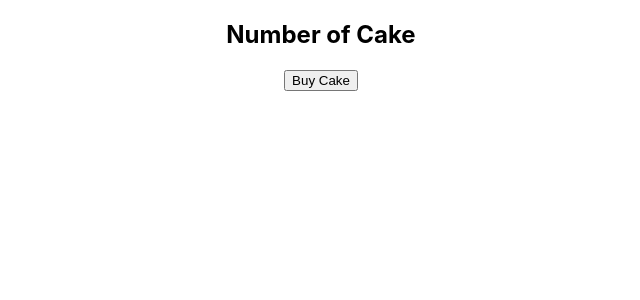
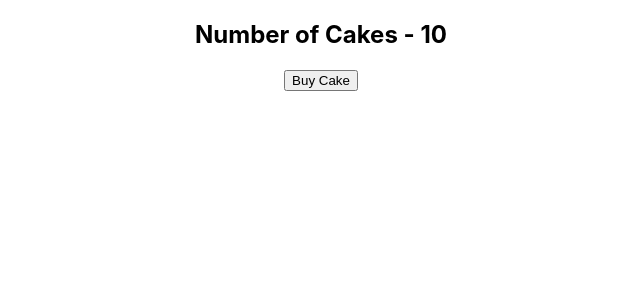
Before and after one commit to SandeepKumar377/React-Redux-with-UI, a React (Create React App) app: page / in a window 1280 px wide. Shown: the top 300 px of the page, without its empty margins (319-959 px from the left). Built offline with nearby package versions, Linux system fonts and the light colour scheme.

Commit message:
Done cakeStore

```diff
--- a/src/App.js
+++ b/src/App.js
@@ -1,11 +1,15 @@
 import './App.css';
+import { Provider } from 'react-redux';
+import store from './redux/store';
 import CakeContainer from './components/CakeContainer';
 
 function App() {
   return (
-    <div className="App">
-      <CakeContainer />
-    </div>
+    <Provider store={store}>
+      <div className="App">
+        <CakeContainer />
+      </div>
+    </Provider>
   );
 }
 
--- a/src/components/CakeContainer.js
+++ b/src/components/CakeContainer.js
@@ -1,11 +1,27 @@
 import React from 'react'
+import { connect } from 'react-redux'
+import { buyCake } from '../redux'
 
-const CakeContainer = () => {
+const CakeContainer = (props) => {
     return (
         <div>
-            <h2>Number of Cake </h2>
-            <button>Buy Cake</button>
+            <h2>Number of Cakes - {props.numOfCakes} </h2>
+            <button onClick={props.buyCake}>Buy Cake</button>
         </div>
     )
 }
-export default CakeContainer
+
+const mapStateToProps = state => {
+    return {
+        numOfCakes: state.numOfCakes
+    }
+}
+const mapDispatchToProps = dispatch => {
+    return {
+        buyCake: () => dispatch(buyCake())
+    }
+}
+export default connect(
+    mapStateToProps,
+    mapDispatchToProps
+    )(CakeContainer)
--- a/src/redux/cake/cakeActions.js
+++ b/src/redux/cake/cakeActions.js
@@ -1,5 +1,5 @@
 import { BUY_CAKE } from "./cakeTypes"
-const buyCake = () => {
+export const buyCake = () => {
     return {
         type: BUY_CAKE
     }
--- /dev/null
+++ b/src/redux/index.js
@@ -0,0 +1 @@
+export { buyCake} from './cake/cakeActions'
--- /dev/null
+++ b/src/redux/store.js
@@ -0,0 +1,6 @@
+import { createStore } from 'redux'
+import cakeReducer from './cake/cakeReducer'
+
+const store = createStore(cakeReducer)
+
+export default store
```
Also changed, not shown: src/redux/cake/cakeReducer.js (+9 -11 lines).
